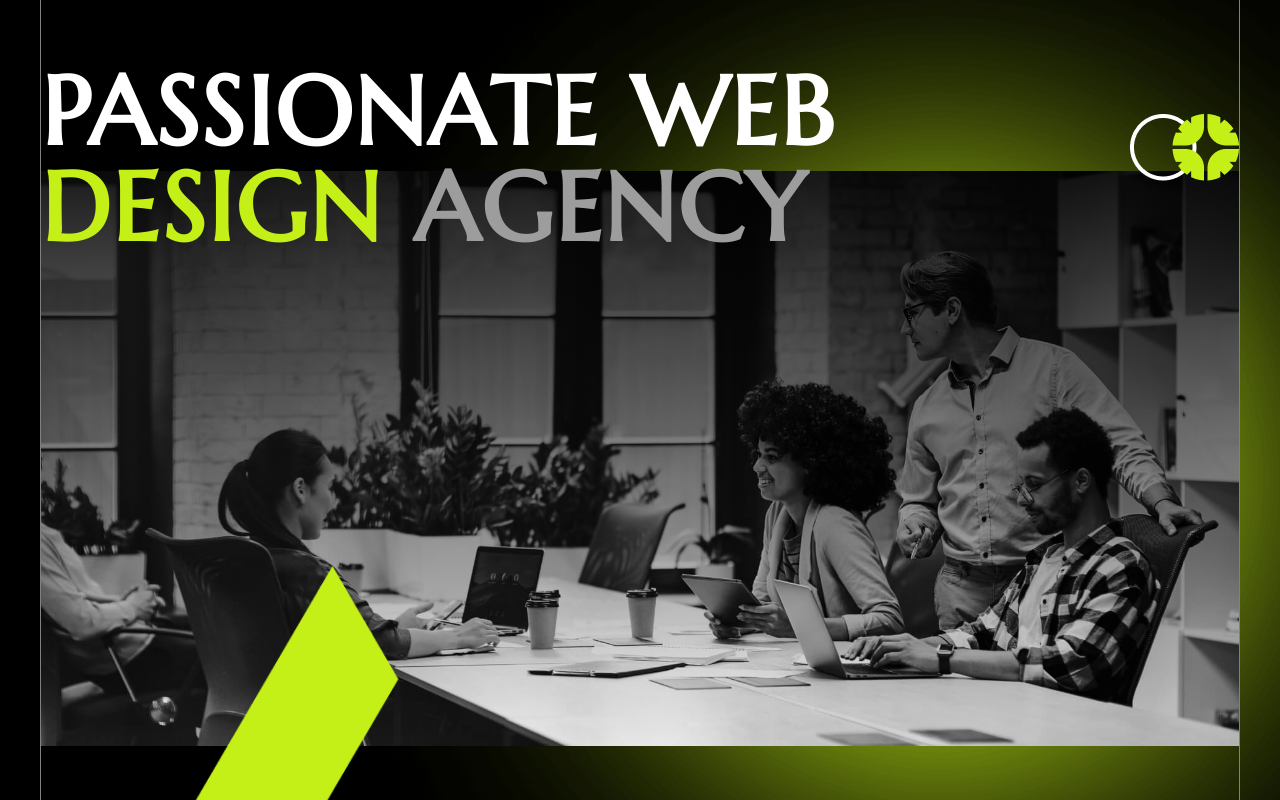
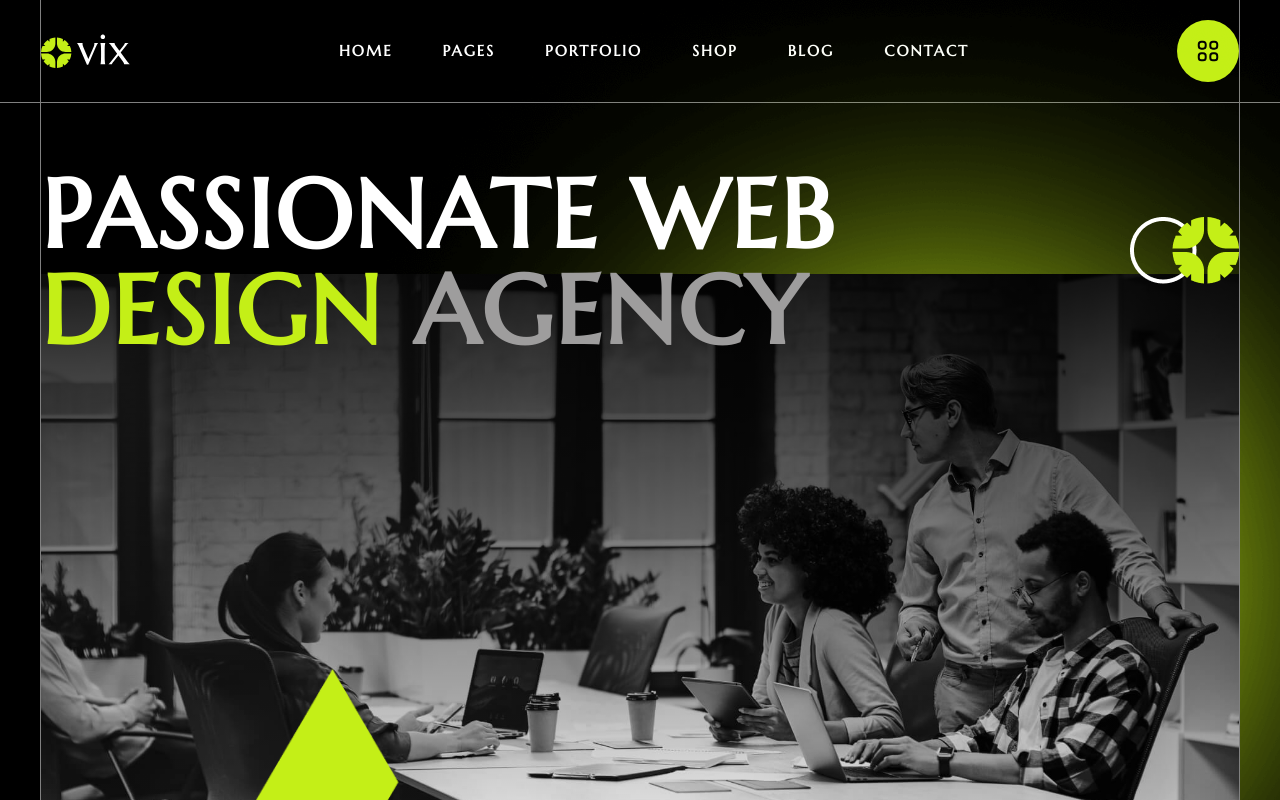
Before and after one commit to shaikTazUddin01/injaazh-client, a React (Vite) app: page / in a window 1280 px wide. Shown: the top 800 px of the page. Built offline with nearby package versions, Linux system fonts and the light colour scheme.

Commit message:
addded nevbar

```diff
--- a/src/component/home/Award.jsx
+++ b/src/component/home/Award.jsx
@@ -9,7 +9,7 @@ const Award = () => {
             <div className="text-white bg-black">
                 <div className="flex items-center flex-col md:flex-row justify-between award_section p-10">
                    <BiLogoSlack className='text-6xl award-icon'></BiLogoSlack>
-                        <h1 className="text-2xl font-medium">2018 Innovition <br /> Excellent Award</h1>
+                        <h1 className="text-2xl font-medium text-center md:text-left py-2 md:py-0">2018 Innovition <br /> Excellent Award</h1>
                         <button className="arrow-btn ">
                             <BsArrowUpRight></BsArrowUpRight>
                         </button>
@@ -24,7 +24,7 @@ const Award = () => {
             <div className="text-white">
                 <div className="flex items-center flex-col md:flex-row justify-between award_section p-10">
                    <DiJoomla className='text-6xl award-icon'></DiJoomla>
-                        <h1 className="text-2xl font-medium">2018 Innovition <br /> Excellent Award</h1>
+                        <h1 className="text-2xl font-medium text-center md:text-left py-2 md:py-0">2018 Innovition <br /> Excellent Award</h1>
                         <button className="arrow-btn ">
                             <BsArrowUpRight></BsArrowUpRight>
                         </button>
@@ -37,7 +37,7 @@ const Award = () => {
             <div className="text-white">
                 <div className="flex items-center flex-col md:flex-row justify-between award_section p-10">
                    <BiLogoSlack className='text-6xl award-icon'></BiLogoSlack>
-                        <h1 className="text-2xl font-medium">2018 Innovition <br /> Excellent Award</h1>
+                        <h1 className="text-2xl font-medium text-center md:text-left py-2 md:py-0">2018 Innovition <br /> Excellent Award</h1>
                         <button className="arrow-btn ">
                             <BsArrowUpRight></BsArrowUpRight>
                         </button>
@@ -50,7 +50,7 @@ const Award = () => {
             <div className="text-white">
                 <div className="flex items-center flex-col md:flex-row justify-between award_section p-10">
                    <BiLogoSlack className='text-6xl award-icon'></BiLogoSlack>
-                        <h1 className="text-2xl font-medium">2018 Innovition <br /> Excellent Award</h1>
+                        <h1 className="text-2xl font-medium text-center md:text-left py-2 md:py-0">2018 Innovition <br /> Excellent Award</h1>
                         <button className="arrow-btn ">
                             <BsArrowUpRight></BsArrowUpRight>
                         </button>
@@ -63,7 +63,7 @@ const Award = () => {
             <div className="text-white">
                 <div className="flex items-center flex-col md:flex-row justify-between award_section p-10">
                    <BiLogoSlack className='text-6xl award-icon'></BiLogoSlack>
-                        <h1 className="text-2xl font-medium">2018 Innovition <br /> Excellent Award</h1>
+                        <h1 className="text-2xl font-medium text-center md:text-left py-2 md:py-0">2018 Innovition <br /> Excellent Award</h1>
                         <button className="arrow-btn ">
                             <BsArrowUpRight></BsArrowUpRight>
                         </button>
@@ -76,7 +76,7 @@ const Award = () => {
             <div className="text-white">
                 <div className="flex items-center flex-col md:flex-row justify-between award_section p-10">
                    <BiLogoSlack className='text-6xl award-icon'></BiLogoSlack>
-                        <h1 className="text-2xl font-medium">2018 Innovition <br /> Excellent Award</h1>
+                        <h1 className="text-2xl font-medium text-center md:text-left py-2 md:py-0">2018 Innovition <br /> Excellent Award</h1>
                         <button className="arrow-btn ">
                             <BsArrowUpRight></BsArrowUpRight>
                         </button>
--- a/src/component/home/Banner.jsx
+++ b/src/component/home/Banner.jsx
@@ -59,7 +59,7 @@ const Banner = () => {
 
                 </div>
             </div>
-            <div className='top-0 md:-top-20 lg:-top-40 overflow-hidden absolute -z-10'>
+            <div className='top-0 md:-top-20 lg:-top-40 overflow-hidden absolute -z-10 wax-w-[1440px]'>
                 <img src={f_shape} alt="" className='bg-img2 h-full object-cover' />
             </div>
         </div>
--- a/src/component/shared/Footer.jsx
+++ b/src/component/shared/Footer.jsx
@@ -58,14 +58,14 @@ const Footer = () => {
                         </div>
                      </div>
                   </div>
-                  <footer className='border-t border-[var(--secondary-color)] flex justify-between p-5'>
+                  <footer className='border-t border-[var(--secondary-color)] flex flex-col md:flex-row gap-2 justify-between p-5'>
                      <div className=' text-[#a3a3a3] text-[16px]'>
-                        <p>Copyright © 2024 <span className='text-white text-[17px]'>Injaazh</span>. All rights reserved.
+                        <p>Copyright © 2024 <span className='text-white text-[16px] md:text-[17px]'>Injaazh</span>. All rights reserved.
 
                         </p>
                      </div>
                      {/* ----- */}
-                     <div className='flex gap-6 text-lg text-[#a3a3a3]'>
+                     <div className='flex gap-6 text-lg text-[#a3a3a3] text-[15px] md:text-[17px]'>
 
                               <a href=""><li className='list-none'>Tram and condition</li></a>
                               <a href=""><li className='list-none'>Privacy Policy</li></a>
--- a/src/component/shared/Navbar.jsx
+++ b/src/component/shared/Navbar.jsx
@@ -3,43 +3,33 @@ import menu from '../../assets/menu.svg'
 import logo from '../../assets/logo.svg'
 
 const Navbar = () => {
-    const navItem=<>
+  const navItem = <>
     <li><Link>Home</Link></li>
     <li><Link>Pages</Link></li>
     <li><Link>Portfolio</Link></li>
     <li><Link>shop</Link></li>
     <li><Link>Blog</Link></li>
     <li><Link>contact</Link></li>
-    </>
-    return (
-       <div className="px-10 max-w-[1440px] mx-auto border-b border-[var(--secondary-color)]">
-         <div className="navbar bg-black text-white border border-[var(--secondary-color)] border-y-0 py-5">
-        <div className="navbar-start">
-          <div className="dropdown">
-            <div tabIndex={0} role="button" className="btn btn-ghost lg:hidden">
-              <svg xmlns="http://www.w3.org/2000/svg" className="h-5 w-5" fill="none" viewBox="0 0 24 24" stroke="currentColor"><path strokeLinecap="round" strokeLinejoin="round" strokeWidth="2" d="M4 6h16M4 12h8m-8 6h16" /></svg>
-            </div>
-            <ul tabIndex={0} className="menu menu-sm dropdown-content mt-3 z-[1] p-2 shadow bg-base-100 rounded-box w-52 uppercase font-semibold " >
-              {navItem}
-            </ul>
-          </div>
-          <a className="btn btn-ghost text-xl">
-            <img src={logo} alt="" />
-          </a>
+  </>
+  return (
+    <div className="px-5 lg:px-10 max-w-[1440px] mx-auto border-b border-[var(--secondary-color)]">
+      <div className="border-x border-[var(--secondary-color)]">
+      <div className="flex justify-between items-center py-5">
+        <div>
+          <img src={logo} alt="" className="w-[90px]" />
         </div>
-        <div className="navbar-center hidden lg:flex">
-          <ul className="menu menu-horizontal px-1 uppercase">
+        <div className="hidden lg:flex">
+          <ul className="flex text-white gap-[50px] text-[15px] uppercase font-bold tracking-[2px]">
             {navItem}
           </ul>
         </div>
-        <div className="navbar-end">
-          <div className="bg-[var(--primary-color)] rounded-full p-4">
-          <img src={menu} alt="" className="" />
-          </div>
+        <div className="bg-[var(--primary-color)] p-5 rounded-full">
+          <img src={menu} alt="" />
         </div>
       </div>
-       </div>
-    );
+      </div>
+    </div>
+  );
 };
 
 export default Navbar;
--- a/src/component/specialComponent/GoToTop.css
+++ b/src/component/specialComponent/GoToTop.css
@@ -1,8 +1,8 @@
 .showbtn {
     position: fixed;
     opacity: 1;
-    bottom: 40px;
-    right: 64px;
+    /* bottom: 40px; */
+    /* right: 64px; */
     transition: opacity 1s;
     transform-origin: center; /* Correct property */
 
--- a/src/component/specialComponent/GoToTop.jsx
+++ b/src/component/specialComponent/GoToTop.jsx
@@ -26,7 +26,7 @@ const GoToTop = () => {
         });
     }
     return (
-        <div className={showScroll >=420?"z-30 showbtn":"hide"}>
+        <div className={showScroll >=420?"z-30 showbtn bottom-10 right-[30px] md:right-[64px]":"hide"}>
             <button className="p-4 bg-[var(--primary-color)] rounded-2xl text-black shadow-md shadow-black" onClick={scrollToTop }>
               <FaArrowUpLong></FaArrowUpLong>
             </button>
--- a/src/layout/MainLayout.jsx
+++ b/src/layout/MainLayout.jsx
@@ -15,7 +15,7 @@ const MainLayout = () => {
             // }}
         >
             <div>
-                {/* <Navbar></Navbar> */}
+                <Navbar></Navbar>
             </div>
             <Outlet></Outlet>
             <div className='bg-black'>
```
